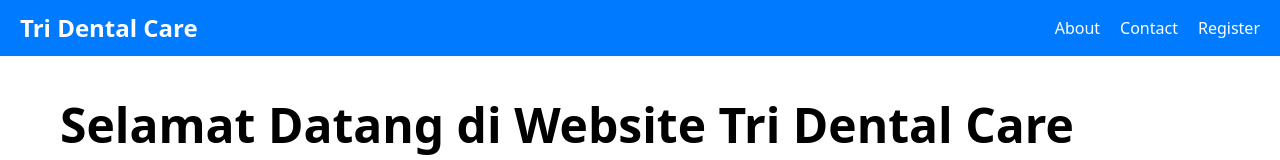
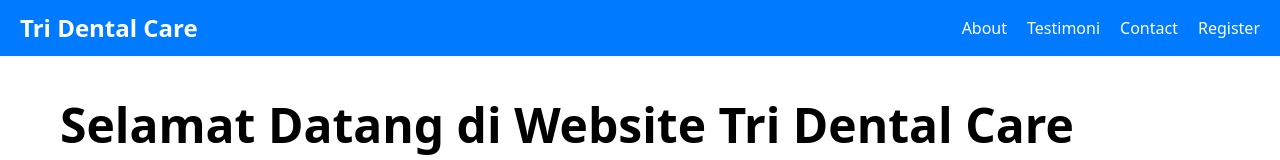
Before and after one commit to alrazak/frontend-react-tridentalcare, a React (Vite) app: page / in a window 1280 px wide. Shown: the top 160 px of the page. Built offline with nearby package versions, Linux system fonts and the light colour scheme.

Commit message:
add: testimonial

```diff
--- a/src/components/navbar/Navbar.jsx
+++ b/src/components/navbar/Navbar.jsx
@@ -8,6 +8,7 @@
       </div>
       <ul style={styles.navLinks}>
         <li style={styles.navItem}><a href="#about" style={styles.navLink}>About</a></li>
+        <li style={styles.navItem}><a href="#testimonial" style={styles.navLink}>Testimoni</a></li>
         <li style={styles.navItem}><a href="#contact" style={styles.navLink}>Contact</a></li>
         <li style={styles.navItem}><a href="#register" style={styles.navLink}>Register</a></li>
       </ul>
```
